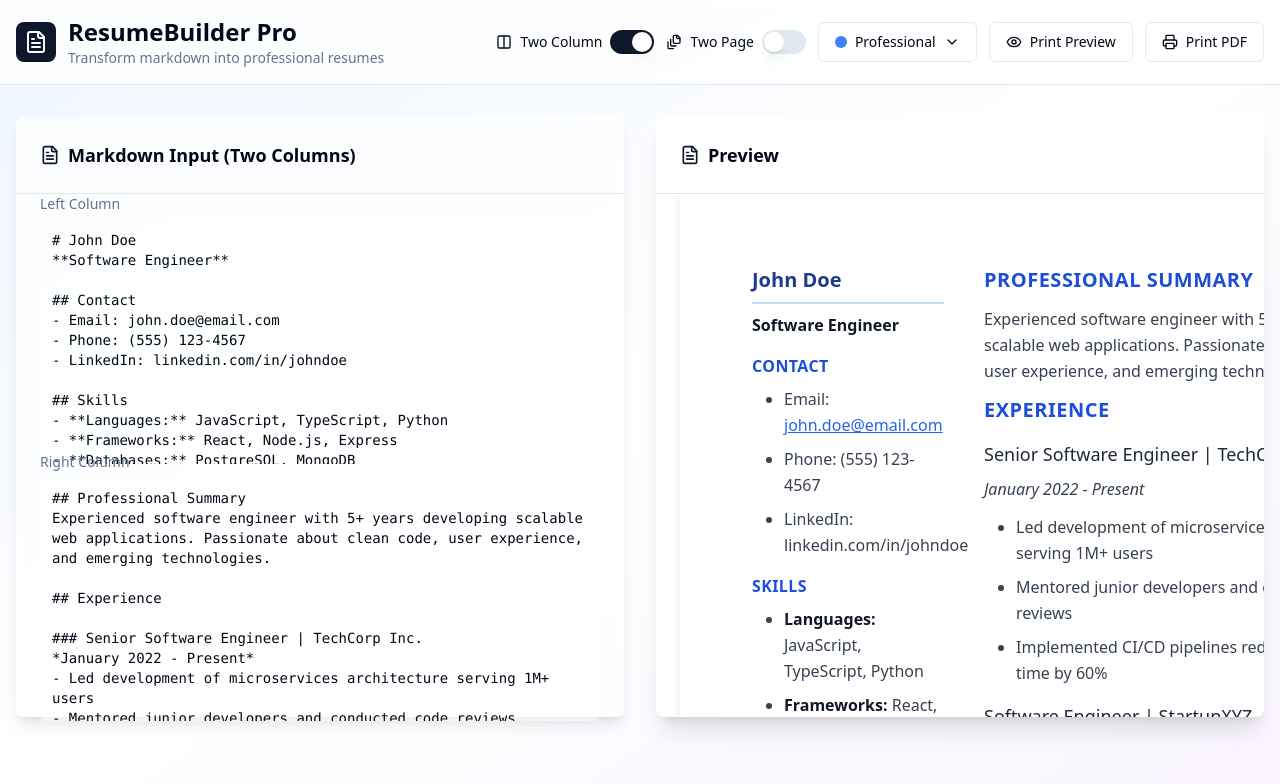
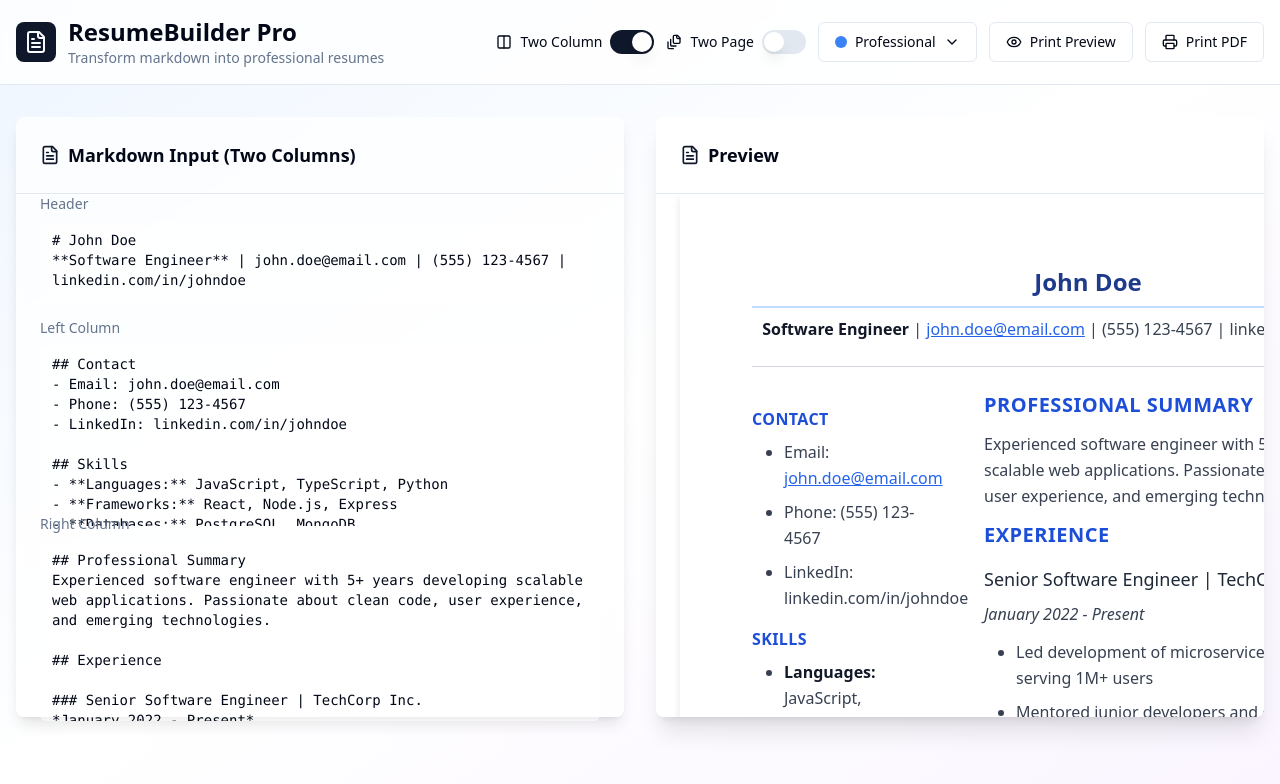
Before and after one commit to erricrr/markdown-to-resume, a React (Vite) app: page / in a window 1280 px wide. Both pictures are taken after a click on the switch 632 px from the left and 42 px from the top of the page. Shown: the top 784 px of the page. Built offline with nearby package versions, Linux system fonts and the light colour scheme.

Commit message:
Add resume header area
Add a header section above the two-column layout for user input.

```diff
--- a/src/components/PrintPreview.tsx
+++ b/src/components/PrintPreview.tsx
@@ -11,6 +11,7 @@ interface PrintPreviewProps {
   markdown: string;
   leftColumn?: string;
   rightColumn?: string;
+  header?: string;
   firstPage?: string;
   secondPage?: string;
   template: string;
@@ -22,6 +23,7 @@ export const PrintPreview = ({
   markdown,
   leftColumn = '',
   rightColumn = '',
+  header = '',
   firstPage = '',
   secondPage = '',
   template,
@@ -81,6 +83,7 @@ export const PrintPreview = ({
             markdown={markdown}
             leftColumn={leftColumn}
             rightColumn={rightColumn}
+            header={header}
             firstPage={firstPage}
             secondPage={secondPage}
             template={template}
--- a/src/components/ResumePreview.tsx
+++ b/src/components/ResumePreview.tsx
@@ -8,6 +8,7 @@ interface ResumePreviewProps {
   markdown: string;
   leftColumn?: string;
   rightColumn?: string;
+  header?: string;
   firstPage?: string;
   secondPage?: string;
   template: string;
@@ -16,7 +17,7 @@ interface ResumePreviewProps {
 }
 
 export const ResumePreview = forwardRef<HTMLDivElement, ResumePreviewProps>(
-  ({ markdown, leftColumn = '', rightColumn = '', firstPage = '', secondPage = '', template, isTwoColumn = false, isTwoPage = false }, ref) => {
+  ({ markdown, leftColumn = '', rightColumn = '', header = '', firstPage = '', secondPage = '', template, isTwoColumn = false, isTwoPage = false }, ref) => {
     const parseMarkdown = (md: string) => {
       try {
         // Configure marked with basic options
@@ -76,15 +77,19 @@ export const ResumePreview = forwardRef<HTMLDivElement, ResumePreviewProps>(
           </div>
         `;
       } else if (isTwoColumn) {
+        const headerHtml = header ? parseMarkdown(header) : '';
         const leftHtml = parseMarkdown(leftColumn);
         const rightHtml = parseMarkdown(rightColumn);
         return `
           <div class="resume-two-column">
-            <div class="resume-column-left">
-              ${leftHtml}
-            </div>
-            <div class="resume-column-right">
-              ${rightHtml}
+            ${headerHtml ? `<div class="resume-header">${headerHtml}</div>` : ''}
+            <div class="resume-columns">
+              <div class="resume-column-left">
+                ${leftHtml}
+              </div>
+              <div class="resume-column-right">
+                ${rightHtml}
+              </div>
             </div>
           </div>
         `;
--- a/src/index.css
+++ b/src/index.css
@@ -435,6 +435,14 @@
 
 /* Two Column Layout Styles */
 .resume-two-column-layout .resume-two-column {
+  @apply flex flex-col;
+}
+
+.resume-two-column-layout .resume-header {
+  @apply w-full mb-6 pb-4 border-b border-gray-300;
+}
+
+.resume-two-column-layout .resume-columns {
   @apply grid grid-cols-3 gap-6;
 }
 
@@ -447,6 +455,14 @@
 }
 
 /* Two column specific heading adjustments */
+.resume-two-column-layout .resume-header .resume-heading-1 {
+  @apply text-2xl text-center;
+}
+
+.resume-two-column-layout .resume-header .resume-paragraph {
+  @apply text-center mb-2;
+}
+
 .resume-two-column-layout .resume-column-left .resume-heading-1 {
   @apply text-xl;
 }
@@ -465,7 +481,7 @@
 
 /* Responsive adjustments for two column */
 @media (max-width: 768px) {
-  .resume-two-column-layout .resume-two-column {
+  .resume-two-column-layout .resume-columns {
     @apply grid-cols-1 gap-4;
   }
 
--- a/src/pages/Index.tsx
+++ b/src/pages/Index.tsx
@@ -52,10 +52,10 @@ Experienced software engineer with 5+ years developing scalable web applications
 - Developed collaborative task management application
 - Technologies: Vue.js, Firebase, PWA`;
 
-const defaultLeftColumn = `# John Doe
-**Software Engineer**
+const defaultHeader = `# John Doe
+**Software Engineer** | john.doe@email.com | (555) 123-4567 | linkedin.com/in/johndoe`;
 
-## Contact
+const defaultLeftColumn = `## Contact
 - Email: john.doe@email.com
 - Phone: (555) 123-4567
 - LinkedIn: linkedin.com/in/johndoe
@@ -100,6 +100,7 @@ Experienced software engineer with 5+ years developing scalable web applications
 
 const Index = () => {
   const [markdown, setMarkdown] = useState(defaultMarkdown);
+  const [header, setHeader] = useState(defaultHeader);
   const [leftColumn, setLeftColumn] = useState(defaultLeftColumn);
   const [rightColumn, setRightColumn] = useState(defaultRightColumn);
   const [firstPage, setFirstPage] = useState(defaultMarkdown);
@@ -165,6 +166,7 @@ const Index = () => {
                 markdown={markdown}
                 leftColumn={leftColumn}
                 rightColumn={rightColumn}
+                header={header}
                 firstPage={firstPage}
                 secondPage={secondPage}
                 template={selectedTemplate}
@@ -221,6 +223,15 @@ const Index = () => {
                 </>
               ) : isTwoColumn ? (
                 <>
+                  <div className="flex-none">
+                    <label className="text-sm font-medium text-muted-foreground mb-2 block">Header</label>
+                    <Textarea
+                      value={header}
+                      onChange={(e) => setHeader(e.target.value)}
+                      placeholder="Enter header content (name, contact info) in Markdown format..."
+                      className="h-20 resize-none font-mono text-sm border-0 bg-white/50 focus:bg-white transition-colors"
+                    />
+                  </div>
                   <div className="flex-1">
                     <label className="text-sm font-medium text-muted-foreground mb-2 block">Left Column</label>
                     <Textarea
@@ -265,6 +276,7 @@ const Index = () => {
                 markdown={isTwoColumn || isTwoPage ? '' : markdown}
                 leftColumn={isTwoColumn ? leftColumn : ''}
                 rightColumn={isTwoColumn ? rightColumn : ''}
+                header={isTwoColumn ? header : ''}
                 firstPage={isTwoPage ? firstPage : ''}
                 secondPage={isTwoPage ? secondPage : ''}
                 template={selectedTemplate}
```
